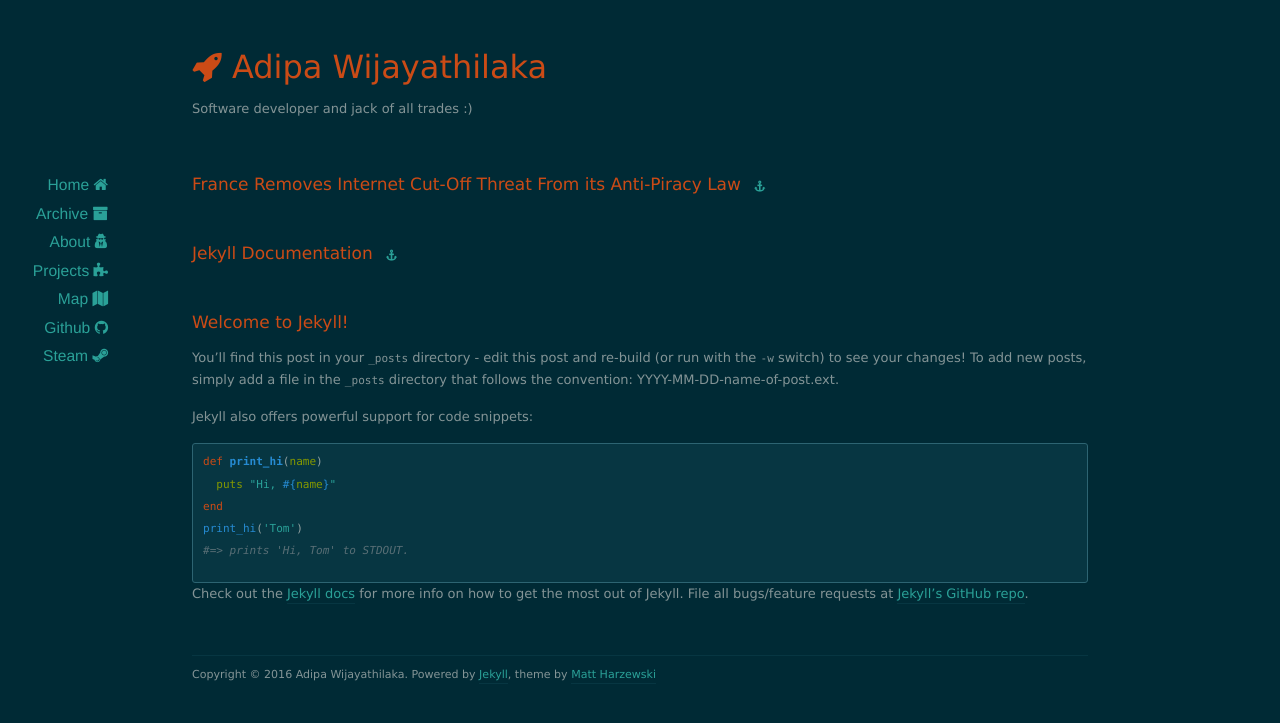
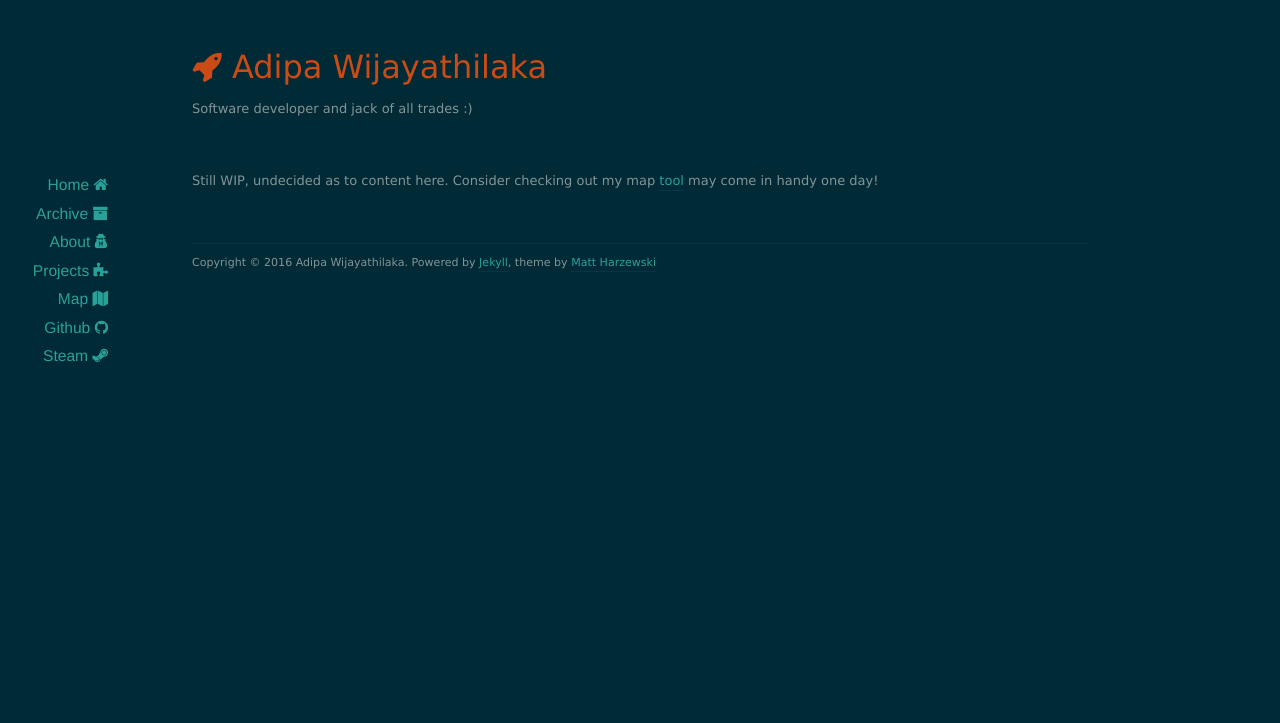
Before and after one commit to boarnoah/boarnoah.github.io, a Jekyll site: the page built from index.html, in a window 1280 px wide. Shown: the top 723 px of the page. Built offline with Jekyll 4.4.1, drawn with Linux system fonts in a browser that asks for light colours; the list of posts is cut into pages by our own code.

Commit message:
Added wip msgs to default template pages.

```diff
--- a/about/index.markdown
+++ b/about/index.markdown
@@ -2,10 +2,12 @@
 layout: default
 title: About
 ---
-
+<p>WIP</p>
+<!--
 This is where you would but a short bio, and/or a description of your site. It also serves as an example of how to set up a standalone page. For example:
 
 <img src="/images/shakespeare.png" class="right" />
 **William Shakespeare** (26 April 1564 – 23 April 1616) was an English poet and playwright, widely regarded as the greatest writer in the English language and the world's pre-eminent dramatist. He is often called England's national poet and the "Bard of Avon". His extant works, including some collaborations, consist of about 38 plays, 154 sonnets, two long narrative poems, and a few other verses, the authorship of some of which is uncertain. His plays have been translated into every major living language and are performed more often than those of any other playwright.
 
 Shakespeare was born and brought up in Stratford-upon-Avon. At the age of 18, he married Anne Hathaway—no, not *that* Anne Hathaway—with whom he had three children.
+-->
--- a/index.html
+++ b/index.html
@@ -2,7 +2,11 @@
 layout: default
 title: Adipa Wijayathilaka
 ---
-
+<p>
+Still WIP, undecided as to content here.
+Consider checking out my map <a href="https://boarnoah.github.io/map/">tool</a> may come in handy one day!
+</p>
+<!--
 {% for post in paginator.posts %}
 
 	<article class="post">
@@ -47,3 +51,4 @@
 
 	</div>
 {% endif %}
+-->
```
Also changed, not shown: projects/index.html (added, +10 -0 lines).
